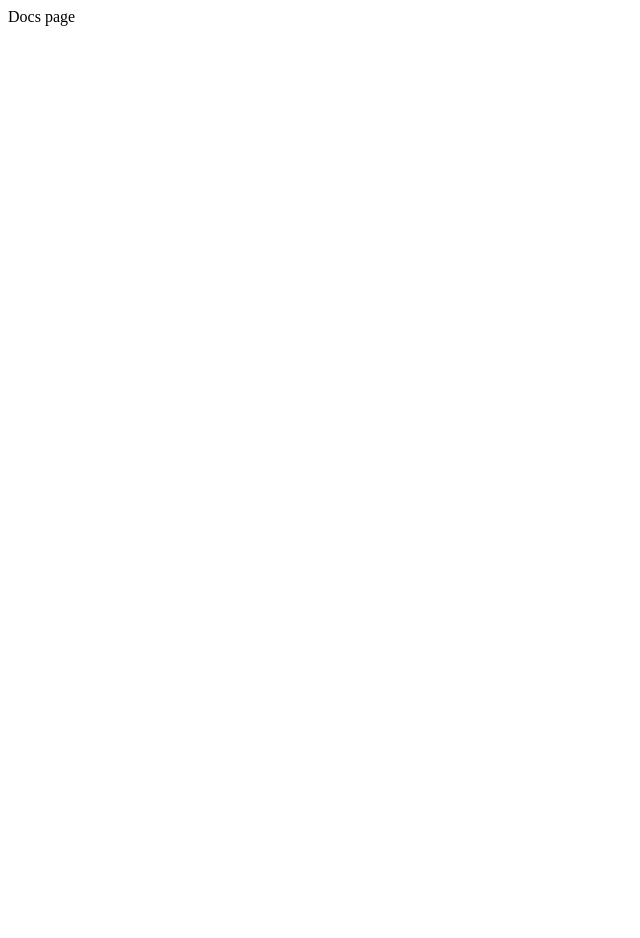
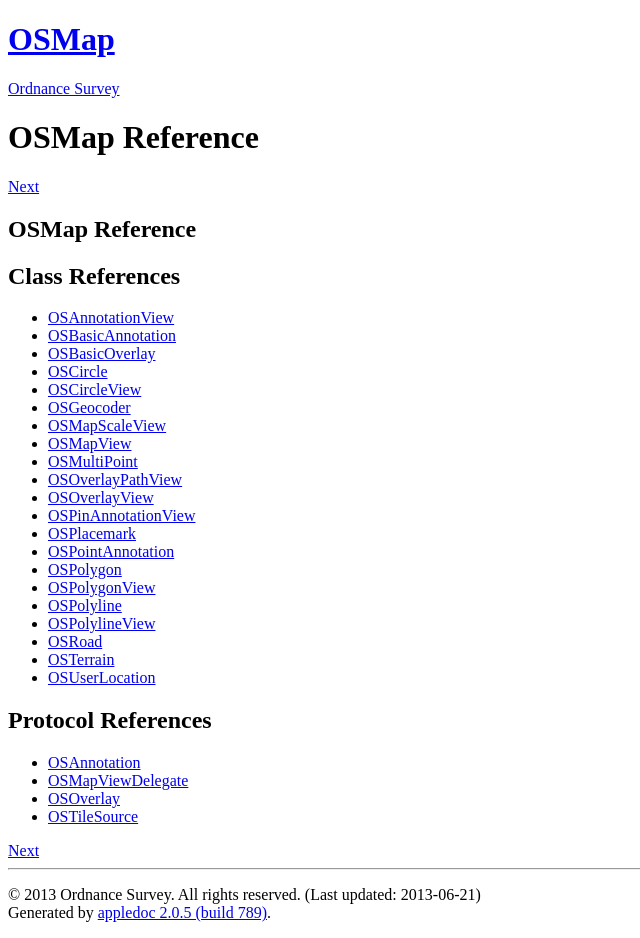
Before and after one commit to OrdnanceSurvey/openspace-ios-sdk, a plain HTML site: page index.html in a window 1280 px wide. Shown: the whole page, without its empty margins (0-640 px from the left). Before the commit the page ends 800 px from the top, so only its background shows below. Drawn offline with Linux system fonts and the light colour scheme.

Commit message:
Upload v1.0 docs

```diff
--- a/index.html
+++ b/index.html
@@ -1 +1,124 @@
-Docs page
+<!DOCTYPE HTML>
+<html>
+	<head>
+		<meta http-equiv="Content-Type" content="text/html; charset=utf-8" />
+		<title>OSMap Reference</title>
+		<link rel="stylesheet" type="text/css" href="css/styles.css" media="all" />
+		<link rel="stylesheet" type="text/css" media="print" href="css/stylesPrint.css" />
+		<meta name="generator" content="appledoc 2.0.5 (build 789)" />
+	</head>
+	<body>
+		<header id="top_header">
+			<div id="library" class="hideInXcode">
+				<h1><a id="libraryTitle" href="index.html">OSMap </a></h1>
+				<a id="developerHome" href="index.html">Ordnance Survey</a>
+			</div>
+
+			<div id="title" role="banner">
+				<h1 class="hideInXcode">OSMap Reference</h1>
+			</div>
+			<ul id="headerButtons" role="toolbar"></ul>
+		</header>
+		<article>
+			<div id="overview_contents" role="main">
+				<div class="main-navigation navigation-top">
+					<a href="hierarchy.html">Next</a>
+				</div>
+				<div id="header">
+					<div class="section-header">
+						<h1 class="title title-header">OSMap Reference</h1>
+					</div>
+				</div>
+				<div id="container">
+
+
+
+
+
+					<div class="index-column">
+						<h2 class="index-title">Class References</h2>
+						<ul>
+
+							<li><a href="Classes/OSAnnotationView.html">OSAnnotationView</a></li>
+
+							<li><a href="Classes/OSBasicAnnotation.html">OSBasicAnnotation</a></li>
+
+							<li><a href="Classes/OSBasicOverlay.html">OSBasicOverlay</a></li>
+
+							<li><a href="Classes/OSCircle.html">OSCircle</a></li>
+
+							<li><a href="Classes/OSCircleView.html">OSCircleView</a></li>
+
+							<li><a href="Classes/OSGeocoder.html">OSGeocoder</a></li>
+
+							<li><a href="Classes/OSMapScaleView.html">OSMapScaleView</a></li>
+
+							<li><a href="Classes/OSMapView.html">OSMapView</a></li>
+
+							<li><a href="Classes/OSMultiPoint.html">OSMultiPoint</a></li>
+
+							<li><a href="Classes/OSOverlayPathView.html">OSOverlayPathView</a></li>
+
+							<li><a href="Classes/OSOverlayView.html">OSOverlayView</a></li>
+
+							<li><a href="Classes/OSPinAnnotationView.html">OSPinAnnotationView</a></li>
+
+							<li><a href="Classes/OSPlacemark.html">OSPlacemark</a></li>
+
+							<li><a href="Classes/OSPointAnnotation.html">OSPointAnnotation</a></li>
+
+							<li><a href="Classes/OSPolygon.html">OSPolygon</a></li>
+
+							<li><a href="Classes/OSPolygonView.html">OSPolygonView</a></li>
+
+							<li><a href="Classes/OSPolyline.html">OSPolyline</a></li>
+
+							<li><a href="Classes/OSPolylineView.html">OSPolylineView</a></li>
+
+							<li><a href="Classes/OSRoad.html">OSRoad</a></li>
+
+							<li><a href="Classes/OSTerrain.html">OSTerrain</a></li>
+
+							<li><a href="Classes/OSUserLocation.html">OSUserLocation</a></li>
+
+						</ul>
+					</div>
+
+
+
+					<div class="index-column">
+
+						<h2 class="index-title">Protocol References</h2>
+						<ul>
+
+							<li><a href="Protocols/OSAnnotation.html">OSAnnotation</a></li>
+
+							<li><a href="Protocols/OSMapViewDelegate.html">OSMapViewDelegate</a></li>
+
+							<li><a href="Protocols/OSOverlay.html">OSOverlay</a></li>
+
+							<li><a href="Protocols/OSTileSource.html">OSTileSource</a></li>
+
+						</ul>
+
+
+					</div>
+
+				</div>
+				<div class="main-navigation navigation-bottom">
+					<a href="hierarchy.html">Next</a>
+				</div>
+				<div id="footer">
+					<hr />
+					<div class="footer-copyright">
+						<p><span class="copyright">&copy; 2013 Ordnance Survey. All rights reserved. (Last updated: 2013-06-21)</span><br />
+
+						<span class="generator">Generated by <a href="http://appledoc.gentlebytes.com">appledoc 2.0.5 (build 789)</a>.</span></p>
+
+
+					</div>
+				</div>
+			</div>
+		</article>
+	</body>
+</html>
```
